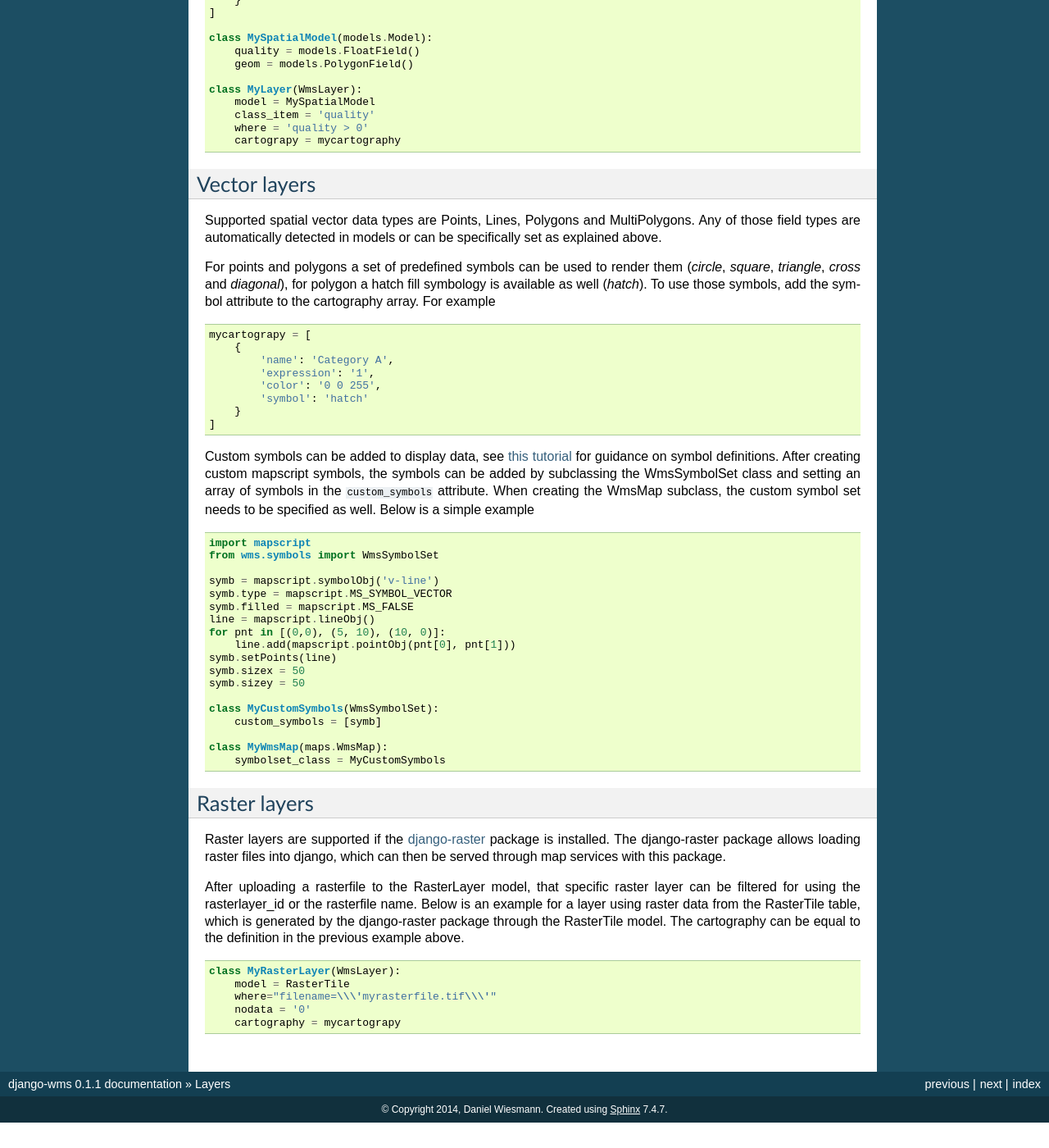
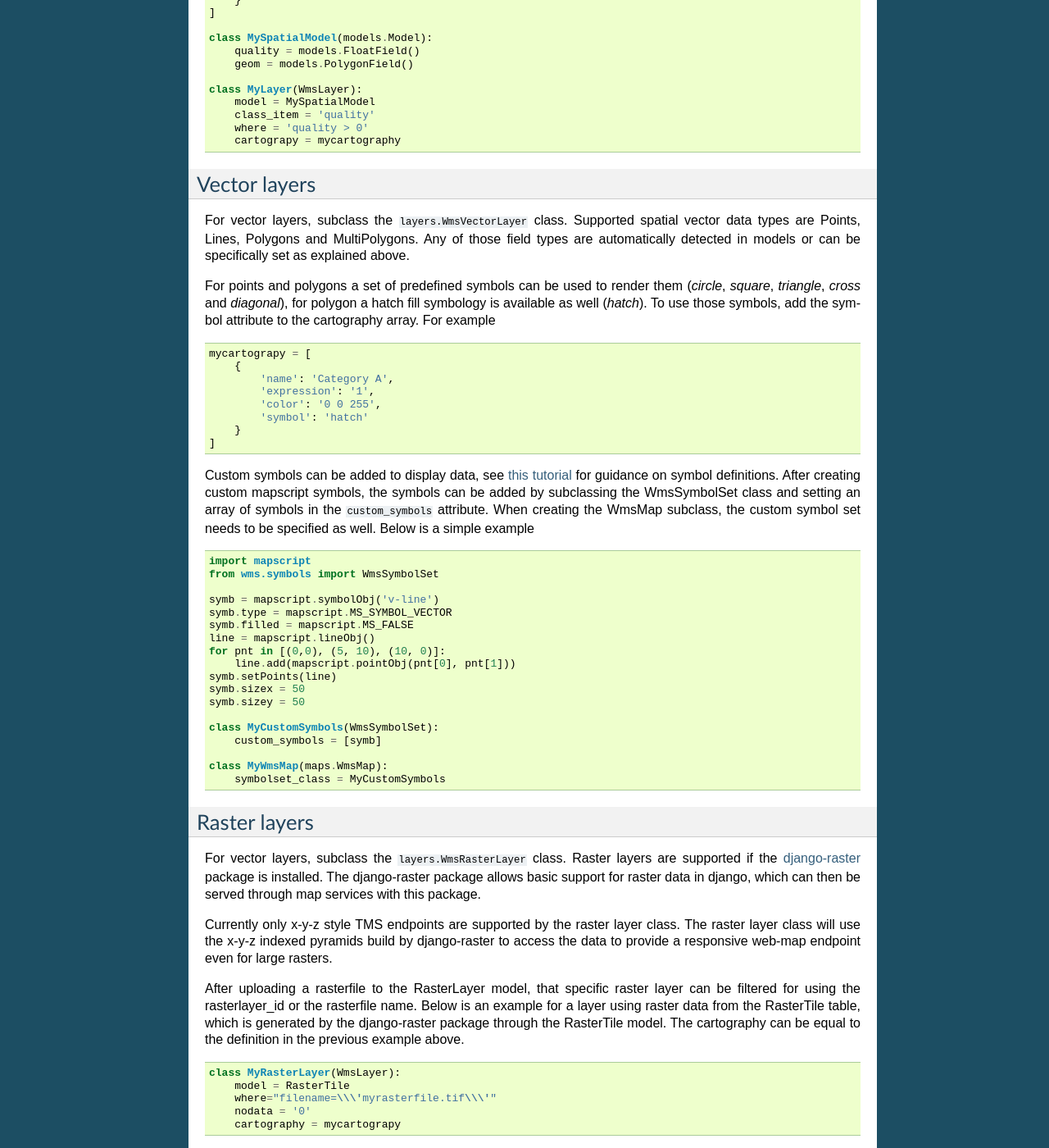
Before and after one commit to geodesign/django-wms, a Sphinx documentation site: the page built from docs/layers.rst, in a window 1280 px wide and 1400 px high, scrolled down 1313 px. Shown: the whole window at 82% size. Built offline with Sphinx 7.4.7, drawn with Linux system fonts in a browser that asks for light colours; formulas are drawn with MathJax 3; before the commit the page ends 2682 px from its top, so only the background shows below that; some of the changed text lies outside the part shown.

Commit message:
Updates on documentation to report WmsVectorLayer and WmsRasterLayer split.

```diff
--- a/docs/conf.py
+++ b/docs/conf.py
@@ -65,7 +65,7 @@ copyright = u'2014, Daniel Wiesmann'
 # The short X.Y version.
 version = '0.1'
 # The full version, including alpha/beta/rc tags.
-release = '0.1.1'
+release = '0.1.2'
 
 # The language for content autogenerated by Sphinx. Refer to documentation
 # for a list of supported languages.
--- a/docs/layers.rst
+++ b/docs/layers.rst
@@ -12,10 +12,10 @@ The main component of a WmsLayer is a django model that has at least one spatial
 
     # In myapp.wmslayers
 
-    from wms.layers import WmsLayer
+    from wms import layers
     from myapp.models import MySpatialModel
 
-    class MyLayer(WmsLayer):
+    class MyLayer(layers.WmsVectorLayer):
         model = MySpatialModel
 
 The WmsLayer class auto-detects the first spatial field it can find in the model specified, for models with several spatial fields, the name of the spatial field can be specified explicitly using the ``geo_field_name`` attribute of the class.
@@ -61,7 +61,7 @@ The cartography of a layer is defined as an array of dictionaries, where each di
 
 Vector layers
 -------------
-Supported spatial vector data types are Points, Lines, Polygons and MultiPolygons. Any of those field types are automatically detected in models or can be specifically set as explained above.
+For vector layers, subclass the ``layers.WmsVectorLayer`` class. Supported spatial vector data types are Points, Lines, Polygons and MultiPolygons. Any of those field types are automatically detected in models or can be specifically set as explained above.
 
 For points and polygons a set of predefined symbols can be used to render them (*circle*, *square*, *triangle*, *cross* and *diagonal*), for polygon a hatch fill symbology is available as well (*hatch*). To use those symbols, add the symbol attribute to the cartography array. For example ::
 
@@ -98,7 +98,9 @@ Custom symbols can be added to display data, see `this tutorial <http://mapserve
 
 Raster layers
 -------------
-Raster layers are supported if the `django-raster <https://pypi.python.org/pypi/django-raster/>`_ package is installed. The django-raster package allows loading raster files into django, which can then be served through map services with this package.
+For vector layers, subclass the ``layers.WmsRasterLayer`` class. Raster layers are supported if the `django-raster <https://pypi.python.org/pypi/django-raster/>`_ package is installed. The django-raster package allows basic support for raster data in django, which can then be served through map services with this package.
+
+Currently only x-y-z style TMS endpoints are supported by the raster layer class. The raster layer class will use the x-y-z indexed pyramids build by django-raster to access the data to provide a responsive web-map endpoint even for large rasters.
 
 After uploading a rasterfile to the RasterLayer model, that specific raster layer can be filtered for using the rasterlayer_id or the rasterfile name. Below is an example for a layer using raster data from the RasterTile table, which is generated by the django-raster package through the RasterTile model. The cartography can be equal to the definition in the previous example above. ::
 
```
Also changed, not shown: docs/index.rst (+4 -4 lines).
